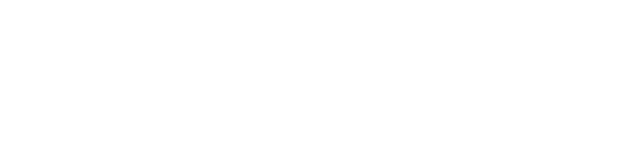
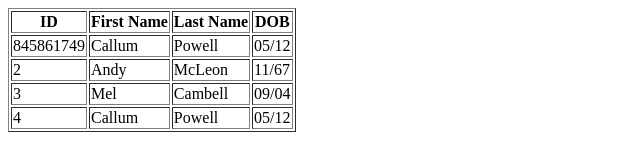
Before and after one commit to craftycal/html5-tables, a plain HTML site: page index.html in a window 1280 px wide. Shown: the whole page, without its empty margins (0-640 px from the left). Drawn offline with Linux system fonts and the light colour scheme.

Commit message:
basic table

```diff
--- a/index.html
+++ b/index.html
@@ -8,7 +8,38 @@
 	</head>
 	<body>
 
-	<!-- main content goes here -->
+		<table border="1">
+			<tr>
+				<th>ID</th>
+				<th>First Name</th>
+				<th>Last Name</th>
+				<th>DOB</th>
+			</tr>
+			<tr>
+				<td>845861749</td>
+				<td>Callum</td>
+				<td>Powell</td>
+				<td>05/12</td>
+			</tr>
+			<tr>
+				<td>2</td>
+				<td>Andy</td>
+				<td>McLeon</td>
+				<td>11/67</td>
+			</tr>
+			<tr>
+				<td>3</td>
+				<td>Mel</td>
+				<td>Cambell</td>
+				<td>09/04</td>
+			</tr>
+			<tr>
+				<td>4</td>
+				<td>Callum</td>
+				<td>Powell</td>
+				<td>05/12</td>
+			</tr>
+		</table>
 
 	</body>
 </html>
```
